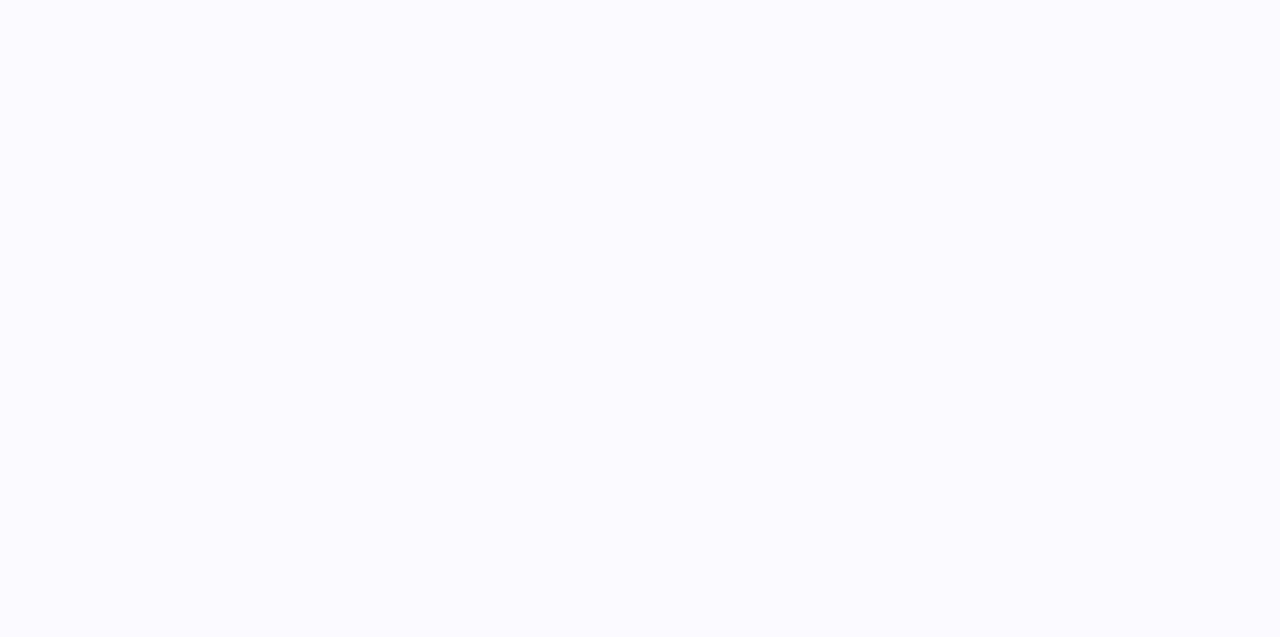
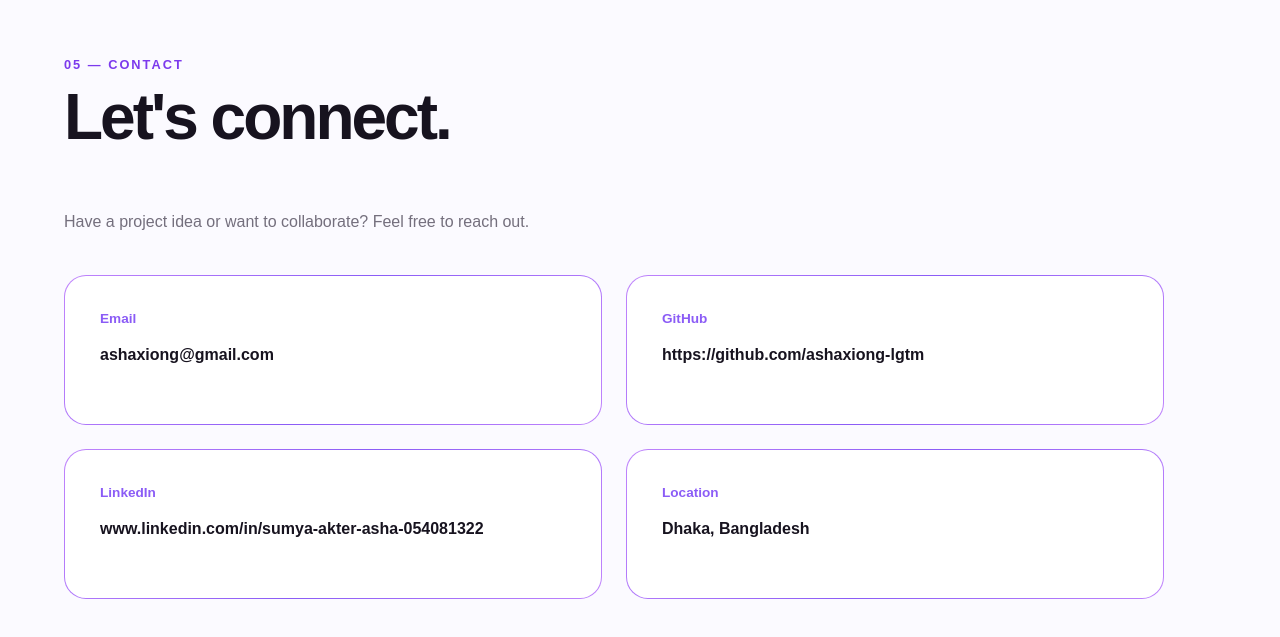
Before and after one commit to ashaxiong-lgtm/SumyaAkterAsha_Portfolio, a React app: page / in a window 1280 px wide. Shown: the part 5277-5914 px from the top of the page. Before the commit the page ends 5212 px from the top, so only its background shows below. Built offline with nearby package versions, Linux system fonts and the light colour scheme; the HTML template or start-up script is replaced by a standard one.

Commit message:
Added Contact Section

```diff
--- a/src/App.jsx
+++ b/src/App.jsx
@@ -4,6 +4,7 @@ import About from "./components/About";
 import Skills from "./components/Skills";
 import Projects from "./components/Projects";
 import Education from "./components/Education";
+import Contact from "./components/Contact";
 import "./index.css";
 
 function App() {
@@ -15,6 +16,7 @@ function App() {
       <Skills />
       <Projects />
       <Education />
+      <Contact />
     </>
   );
 }
--- /dev/null
+++ b/src/components/Contact.jsx
@@ -0,0 +1,84 @@
+function Contact() {
+
+  return (
+    <section className="section" id="contact">
+
+      <div className="container">
+
+        <div className="section-heading">
+
+          <p>05 — CONTACT</p>
+
+          <h2>
+            Let's connect.
+          </h2>
+
+        </div>
+
+
+        <p className="contact-text">
+          Have a project idea or want to collaborate? Feel free to reach out.
+        </p>
+
+
+        <div className="contact-grid">
+
+
+          <div className="contact-card">
+
+            <span>Email</span>
+
+            <a href="mailto:ashaxiong@gmail.com">
+              ashaxiong@gmail.com
+            </a>
+
+          </div>
+
+
+
+          <div className="contact-card">
+
+            <span>GitHub</span>
+
+            <a href="#">
+             https://github.com/ashaxiong-lgtm
+            </a>
+
+          </div>
+
+
+
+          <div className="contact-card">
+
+            <span>LinkedIn</span>
+
+            <a href="#">
+              www.linkedin.com/in/sumya-akter-asha-054081322
+            </a>
+
+          </div>
+
+
+
+          <div className="contact-card">
+
+            <span>Location</span>
+
+            <p>
+              Dhaka, Bangladesh
+            </p>
+
+          </div>
+
+
+        </div>
+
+
+      </div>
+
+    </section>
+  );
+}
+
+
+export default Contact;
--- a/src/index.css
+++ b/src/index.css
@@ -1190,3 +1190,117 @@ button {
   }
 
 }
+
+/* =========================
+   CONTACT
+========================= */
+
+
+.contact-text {
+
+  max-width:600px;
+
+  color:var(--text-soft);
+
+  margin-bottom:40px;
+
+}
+
+
+
+.contact-grid {
+
+  display:grid;
+
+  grid-template-columns:repeat(2, 1fr);
+
+  gap:24px;
+
+  max-width:1100px;
+
+}
+
+
+
+.contact-card {
+
+   padding:32px 35px;
+
+  min-height:150px;
+
+
+  background:#ffffff;
+
+  border-radius:22px;
+
+
+  border:1px solid transparent;
+
+
+  background:
+  linear-gradient(#ffffff,#ffffff) padding-box,
+
+  linear-gradient(
+    120deg,
+    #c084fc,
+    #8b5cf6,
+    #c084fc
+  ) border-box;
+
+
+  transition:0.3s ease;
+
+}
+
+
+
+/* .contact-card:hover {
+
+  transform:translateY(-5px);
+
+  box-shadow:
+  0 15px 35px rgba(124,58,237,0.15);
+
+} */
+
+
+
+
+.contact-card span {
+
+  display:block;
+
+  color:#8b5cf6;
+
+  font-size:0.85rem;
+
+  font-weight:700;
+
+  margin-bottom:12px;
+
+}
+
+
+
+.contact-card a,
+.contact-card p {
+
+  color:var(--text);
+
+  font-weight:600;
+
+  word-break:break-word;
+
+}
+
+
+
+@media(max-width:700px){
+
+  .contact-grid{
+
+    grid-template-columns:1fr;
+
+  }
+
+}
```
